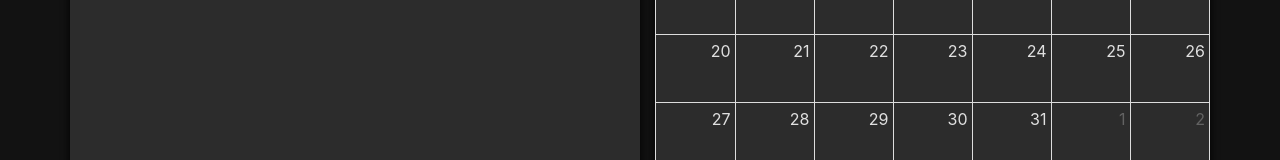
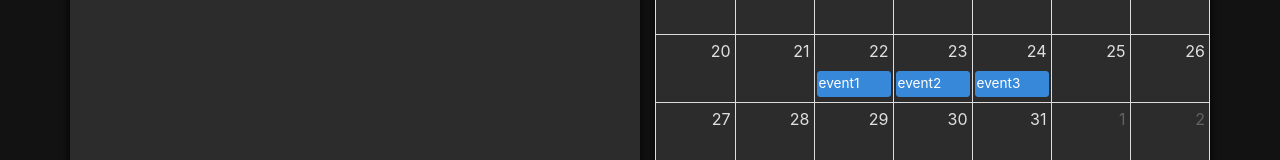
Before and after one commit to knu-lms-v2/lms-client, a React (Vite) app: page / in a window 1280 px wide. Shown: the part 398-558 px from the top of the page. Built offline with nearby package versions, Linux system fonts and the light colour scheme; no server answers; sample sign-in values are in the browser's storage.

Commit message:
Feat: 캘린터 테스트 이벤트 추가

```diff
--- a/src/components/common/Calender.tsx
+++ b/src/components/common/Calender.tsx
@@ -7,9 +7,19 @@ type CalenderProps = {
 };
 
 const Calender = ({ className }: CalenderProps) => {
+  const events = [
+    { title: "event1", date: "2025-07-22" },
+    { title: "event2", date: "2025-07-23" },
+    { title: "event3", date: "2025-07-24" },
+  ];
+
   return (
     <div className={`${styles.calenderContainer} ${className || ""}`}>
-      <FullCalendar plugins={[dayGridPlugin]} initialView="dayGridMonth" />
+      <FullCalendar
+        plugins={[dayGridPlugin]}
+        initialView="dayGridMonth"
+        events={events}
+      />
     </div>
   );
 };
```
